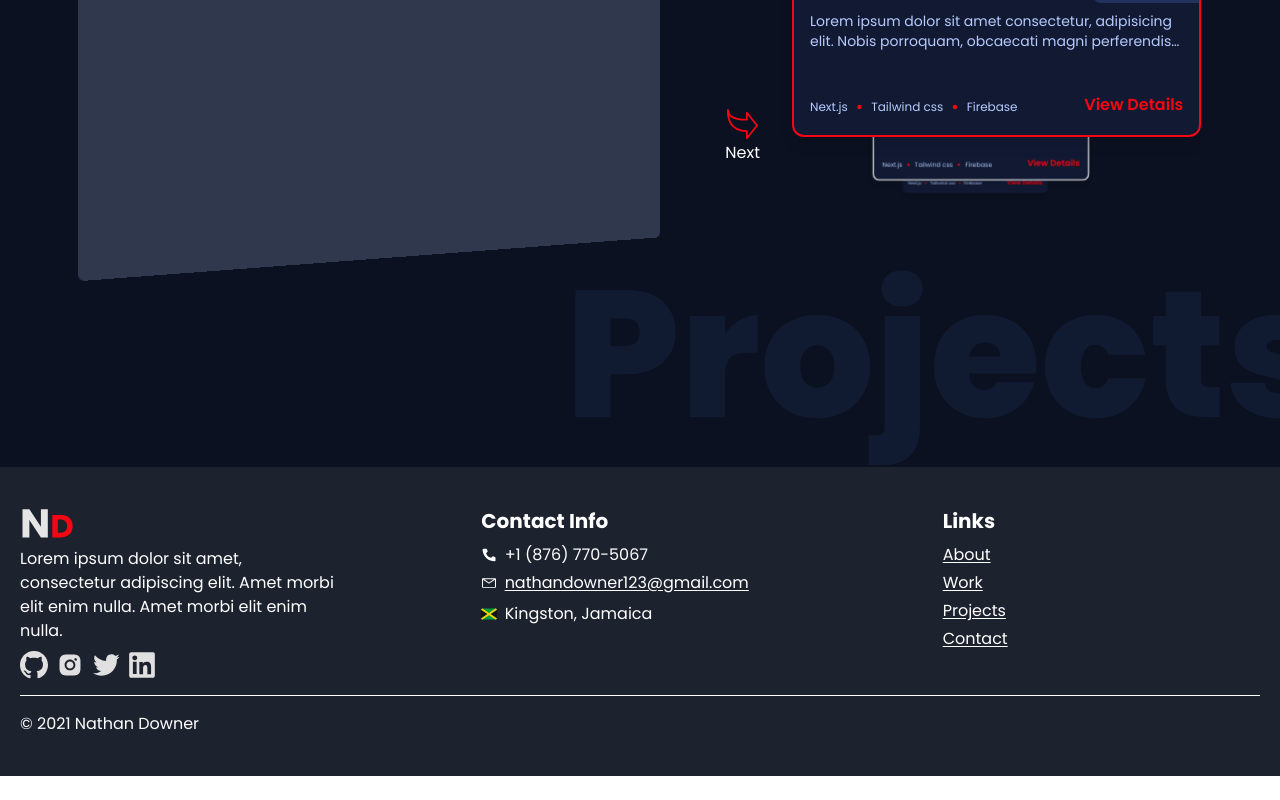
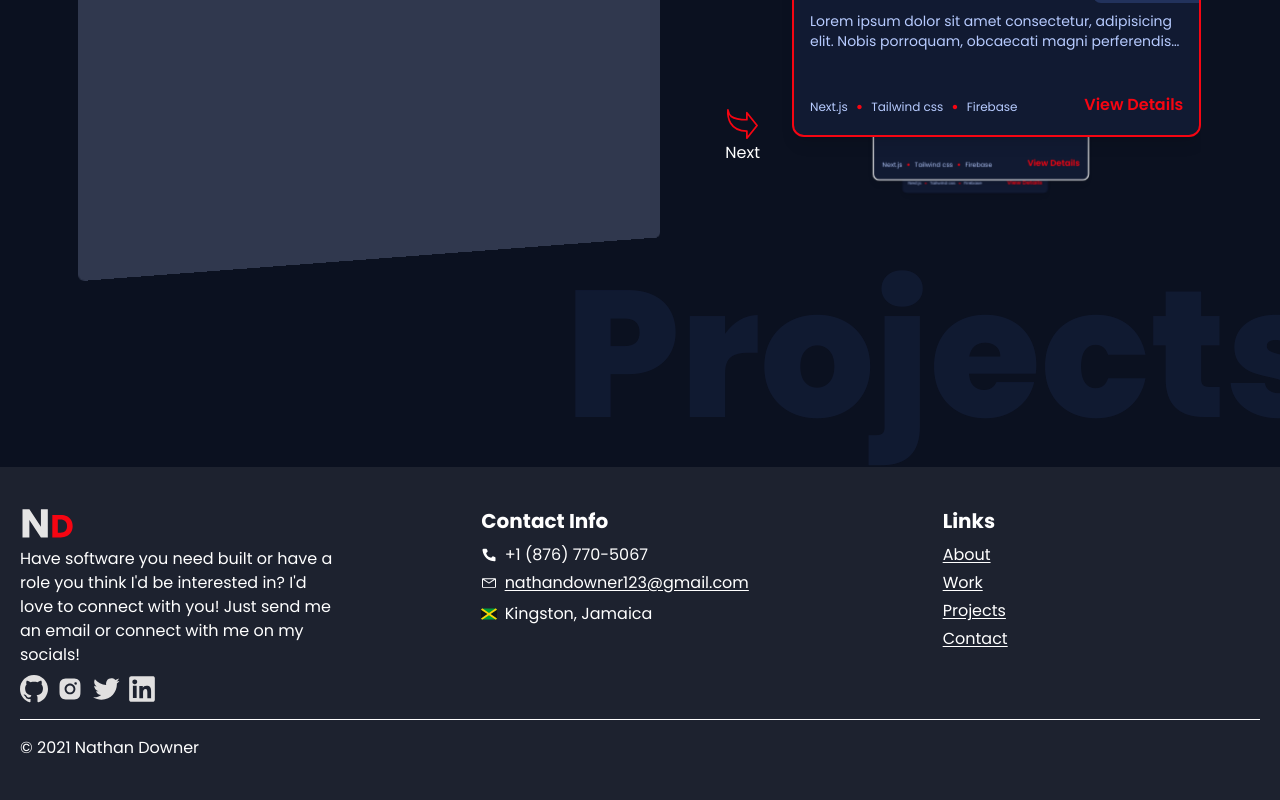
Before and after one commit to NathanDowner/personal-site, a React (Create React App) app: page / in a window 1280 px wide. Shown: the part 3833-4633 px from the top of the page. Before the commit the page ends 4609 px from the top, so only its background shows below. Built offline with nearby package versions, Linux system fonts and the light colour scheme.

Commit message:
updated footer text

```diff
--- a/src/components/Footer.tsx
+++ b/src/components/Footer.tsx
@@ -11,14 +11,17 @@ const Footer = () => {
           <div>
             <img src={logo} className="mb-2 h-8" alt="Logo" />
             <p className="mb-2 text-sm lg:text-base">
-              Lorem ipsum dolor sit amet, consectetur adipiscing elit. Amet
-              morbi elit enim nulla. Amet morbi elit enim nulla.
+              Have software you need built or have a role you think I'd be
+              interested in? I'd love to connect with you! Just send me an email
+              or connect with me on my socials!
             </p>
             <Socials />
           </div>
 
           <section>
-            <h2 className="footer-heading">Contact Info</h2>
+            <h2 className="footer-heading" id="contact">
+              Contact Info
+            </h2>
             <ul className="mt-2 space-y-1">
               <li className="flex items-center space-x-2">
                 <img src={phone} className="h-4" alt="Phone icon" />
```
